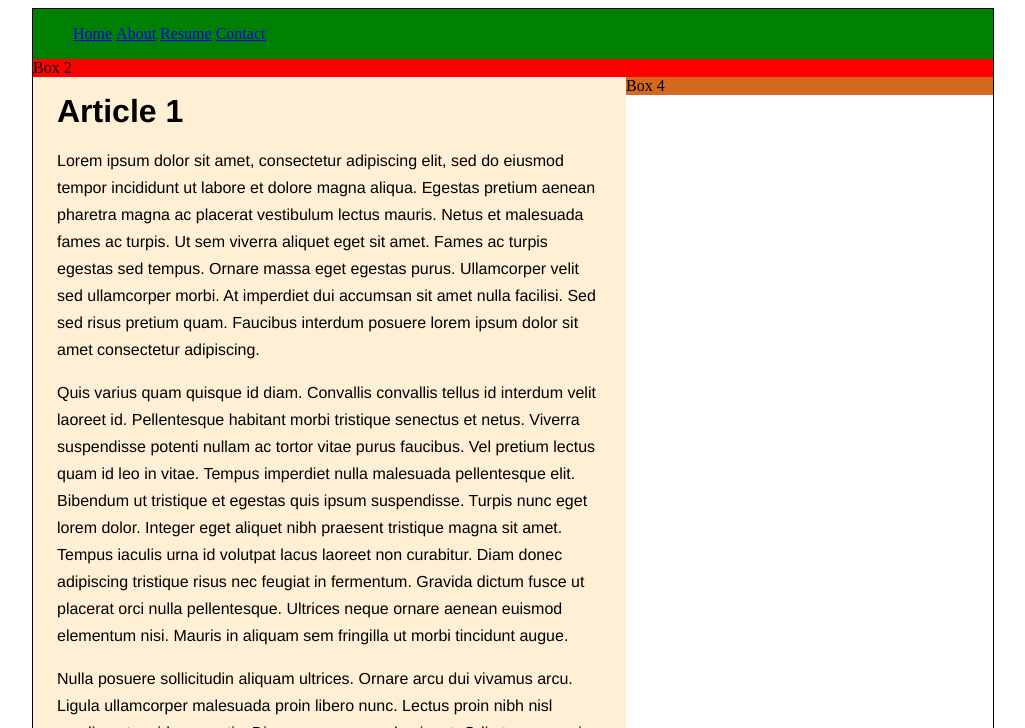
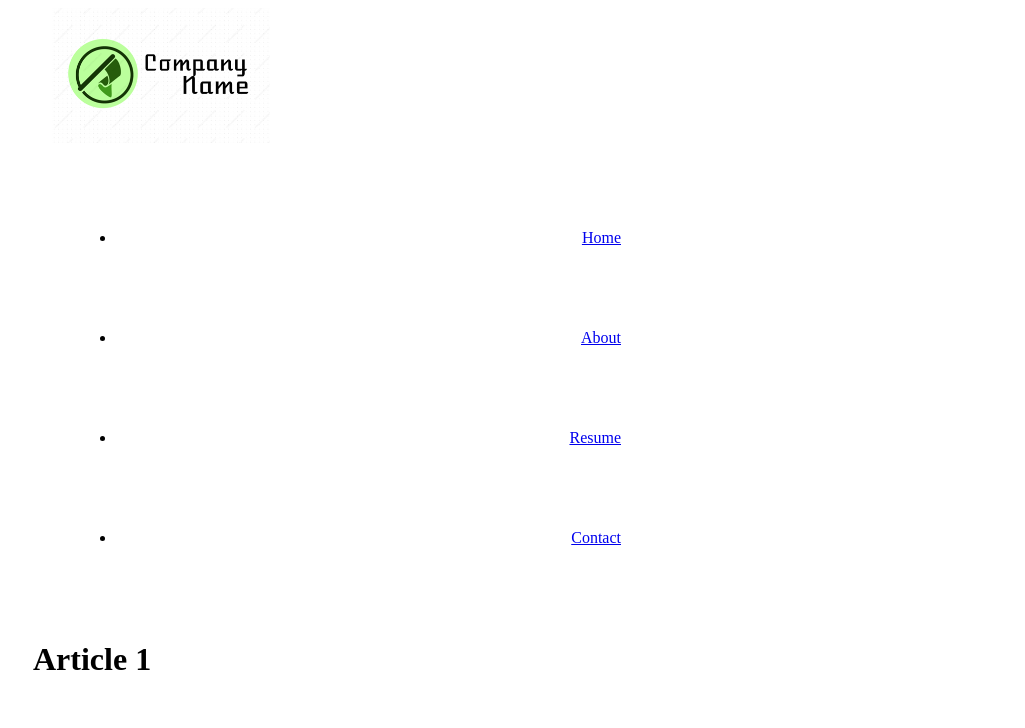
Before and after one commit to CamP24/myfirstwebsite, a plain HTML site: page docs/index.html in a window 1280 px wide. Shown: the top 728 px of the page, without its empty margins (127-1152 px from the left). Drawn offline with Linux system fonts and the light colour scheme.

Commit message:
Features: created new website Features: added index, css files and css js directories

```diff
--- a/docs/css/styles.css
+++ b/docs/css/styles.css
@@ -1,52 +1,72 @@
 #wrapper {
     width: 960px;
-    border: 1px solid black;
-    margin-left: auto;
-    margin-right: auto;
+    background-color: blanched almond;
 }
 
-#menu {
-    background-color: green;
-    height: 50px;
-    line-height: 50px;
+.marginCenter {
+    margin-right: auto;
+    margin-left: auto;
 }
 
-#menu ul {
-    margin: 0px;
+.displayInline {
+    display: inline;
 }
-
-#menu li {
-    display: inline;
+.sqrPadding {
+    padding-left: 31px;
+    padding-right: 31px;
 }
 
 #banner {
-    background-color: red;
+
+    background-image: url("../images/beer.jpg");
+    background-size: contain;
+    background-repeat: no-repeat;
+    height: 300px;
+
 }
 
-#content {
-    background-color: papayawhip;
-    font-family: "Helvetica", "Helvetica Neue", "SansSerif";
+.floatLeft {
     float: left;
+}
+
+#top {
+    height: 100px;
+    line-height: 100px;
+}
+
+.clearMargin {
+
+    margin: 0px;
+}
+.clearPadding {
+    padding: 0px;
+}
+
+.clearFix {
+    clear: both;
+}
+
+.grSmall {
+    width: 329px;
+    padding-left: 19px;
+    padding-right: 19px;
+}
+
+.grBig {
     width: 545px;
     padding-left: 24px;
     padding-right: 24px;
-    font-size: 16px;
-    line-height: 27px;
+}
+.textRight {
+    text-align: right;
 }
 
-#sidebar {
 
-    background-color: chocolate;
-    width: 367px;
-    float: left;
+#panel1, #panel2, #panel3 {
 
+    width: 320px;
 }
 
-#footer {
-    clear: both;
-    background-color: aquamarine;
+.alignRight {
+    text-align: right;
 }
-
-.box {
-
-}
--- a/docs/index.html
+++ b/docs/index.html
@@ -11,17 +11,23 @@
 </head>
 
 <body>
-<div id="wrapper">
-    <div id="menu" class="box">
-        <ul>
-            <li><a href="#">Home</a></li>
-            <li><a href="#">About</a></li>
-            <li><a href="#">Resume</a></li>
-            <li><a href="#">Contact</a></li>
+<div id="wrapper" class="marginCenter">
+    <div id="top">
+        <div id="logo" class="grSmall floatLeft">
+            <a href="index.html"><img src="images/slack-imgs.com.png" alt="My Company Logo" height="135" width="218"/></a><!-- logo -->
+    <div id="menu" class="floatLeft grBig textRight">
+        <ul class="clearMargin">
+
+            <li  class="displayInLine"><a href="#">Home</a></li>
+            <li  class="displayInLine"><a href="#">About</a></li>
+            <li  class="displayInLine"><a href="#">Resume</a></li>
+            <li  class="displayInLine"><a href="#">Contact</a></li>
+
         </ul>
     </div>
-    <div id="banner" class="box">Box 2</div>
-    <div id="content" class="box">
+    </div>
+    <div id="main" class="clearFix">
+    <div id="content" class="floatLeft">
         <h1>Article 1</h1>
         <p>
             Lorem ipsum dolor sit amet, consectetur adipiscing elit, sed do eiusmod tempor incididunt ut labore et
@@ -73,11 +79,12 @@
         </p>
 
     </div>
-    <div id="sidebar" class="box">Box 4</div>
-    <div id="footer" class="box"><p>&copy; 2018 Keith.com
-        <p></div>
+    </div>
+    <div id="sidebar"></div>
+    <div id="footer">
+        <span class ="alignCenter">&copy;2018 Cam.com</span>
+    </div>
 </div>
-<body>
-
+</div>
 </body>
 </html>
```
Also changed, not shown: docs/images/slack-imgs.com.png (added), docs/js/scripts.js (added).
